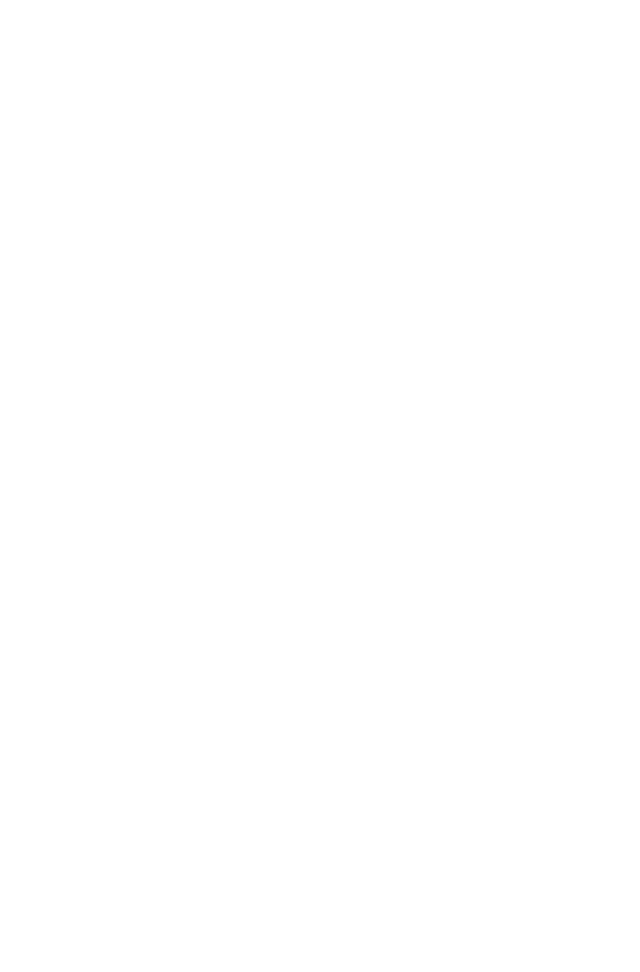
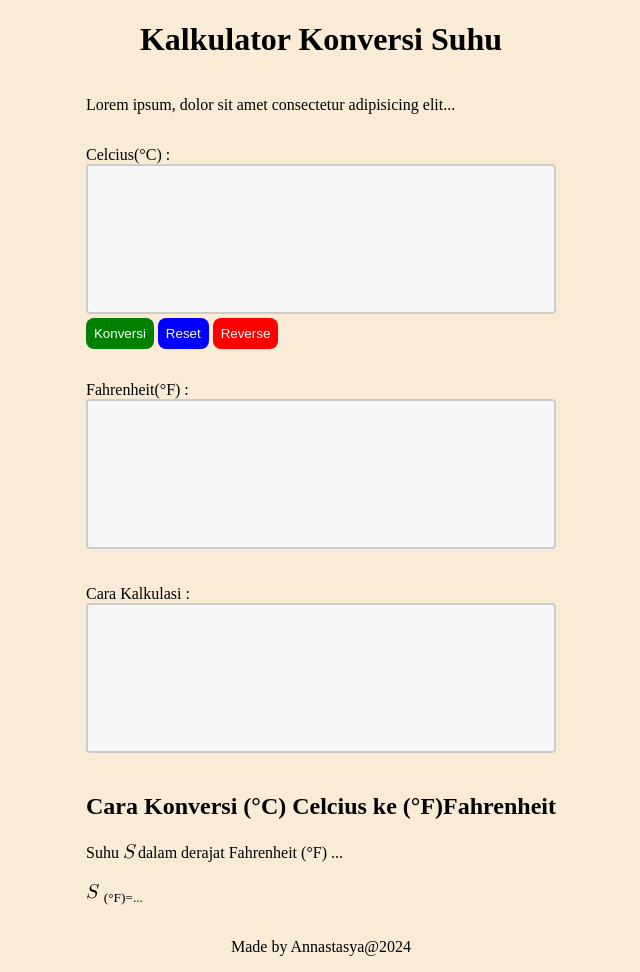
Before and after one commit to revou-fundamental-course/30-sept-24-irapuji16, a plain HTML site: page index.html in a window 1280 px wide. Shown: the whole page, without its empty margins (319-959 px from the left). Before the commit the page ends 800 px from the top, so only its background shows below. Drawn offline with Linux system fonts and the light colour scheme.

Commit message:
menambahkan styling pada halaman web

```diff
--- a/css/styles.css
+++ b/css/styles.css
@@ -1 +1,78 @@
 /* ini css*/
+
+body{
+    margin: 0;
+    background: antiquewhite;
+    display:flex;
+    flex-direction: column;
+    align-items: center;
+}
+
+.suhu-style{
+    font-size:20px;
+    font-family:math;
+    font-style: italic;
+}
+
+.padding-16{
+    padding-top:16px;
+    padding-bottom: 16px;
+}
+
+.form-btn{
+
+    border: none;
+    padding: 8px;
+    border-radius: 8px;
+}
+
+.form-btn-submit{
+    background-color: green;
+    color: white;
+}
+
+.form-btn-reset{
+    background-color: blue;
+    color: white;
+}
+
+.form-btn-reverse{
+    background-color: red;
+    color: white;
+}
+
+#input-suhu{
+    width: 100%;
+    height: 150px;
+    padding: 12px 20px;
+    box-sizing: border-box;
+    border: 2px solid #ccc;
+    border-radius: 4px;
+    background-color: #f8f8f8;
+    font-size: 16px;
+    resize: none;
+}
+
+#hasil-suhu{
+    width: 100%;
+    height: 150px;
+    padding: 12px 20px;
+    box-sizing: border-box;
+    border: 2px solid #ccc;
+    border-radius: 4px;
+    background-color: #f8f8f8;
+    font-size: 16px;
+    resize: none;
+}
+
+#how-to-suhu{
+    width: 100%;
+    height: 150px;
+    padding: 12px 20px;
+    box-sizing: border-box;
+    border: 2px solid #ccc;
+    border-radius: 4px;
+    background-color: #f8f8f8;
+    font-size: 16px;
+    resize: none;
+}
--- a/index.html
+++ b/index.html
@@ -7,6 +7,65 @@
     <link rel="stylesheet" href="css\styles.css">
 </head>
 <body>
+    <header>
+    <h1> Kalkulator Konversi Suhu </h1>
+    </header>
 
+    <main>
+        <!-- Form Content -->
+        <section>
+            <!-- Instruksi -->
+            <article>
+                <p>Lorem ipsum, dolor sit amet consectetur adipisicing elit...</p>
+            </article>
+            <!-- Inputan Suhu -->
+            <form class="padding-16">
+                <!-- Label, TextArea, Button -->
+                 <div>
+                 <label for="input-suhu">Celcius(&deg;C) :</label>
+                </div>
+
+                 <textarea id="input-suhu"></textarea>
+
+                 <div>
+                 <button class="form-btn form-btn-submit"> Konversi</button>
+                 <button class="form-btn form-btn-reset"> Reset</button>
+                 <button class="form-btn form-btn-reverse"> Reverse</button>
+                </div>
+            </form>
+            <!-- Hasil Inputan -->
+            <div class="padding-16">
+            <div>
+            <label for="hasil-suhu">Fahrenheit(&deg;F) :</label>
+            </div>
+            <textarea id="hasil-suhu"></textarea>
+
+            </div>
+            <!-- Cara Kalkulasi -->
+            <div class="padding-16">
+                <div>
+                <label for="how-to-suhu">Cara Kalkulasi :</label>
+                </div>
+                <textarea id="how-to-suhu"></textarea>
+
+                </div>
+        </section>
+        <!-- Info Content -->
+        <section>
+            <header>
+                <h2>Cara Konversi (&deg;C) Celcius ke (&deg;F)Fahrenheit</h2>
+            </header>
+            <article>
+                <p> Suhu <span class="suhu-style">S</span> dalam derajat Fahrenheit (&deg;F) ...</p>
+                <p> <span class="suhu-style">S </span> <sub>(&deg;F)=...</sub></p>
+                <p> </p>
+                <p> </p>
+            </article>
+        </section>
+    </main>
+
+    <footer>
+        <p> Made by Annastasya@2024</p>
+    </footer>
 </body>
 </html>
```
